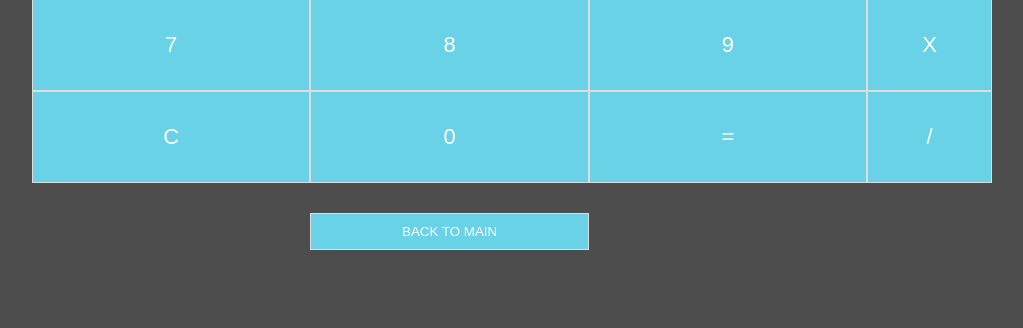
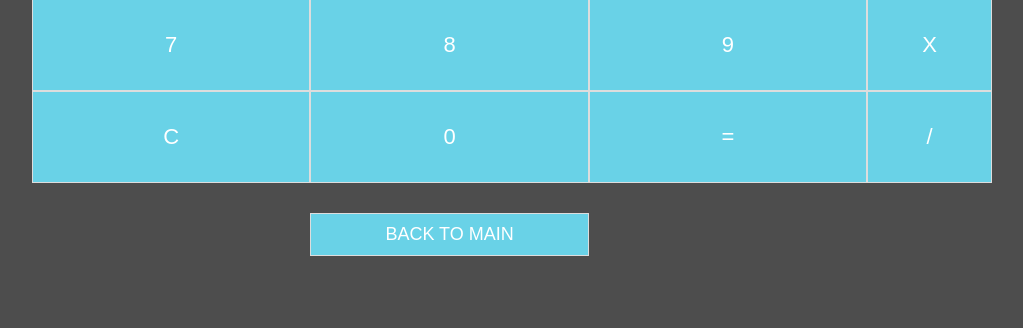
Before and after one commit to CRAYPAUL/Web-Server, a PHP site: page /main/calc.php in a window 1280 px wide. Shown: the part 472-800 px from the top of the page, without its empty margins (0-1023 px from the left). Run offline with PHP 8.4, Linux system fonts and the light colour scheme.

Commit message:
Update calc.php

```diff
--- a/main/calc.php
+++ b/main/calc.php
@@ -160,7 +160,7 @@ require $_SERVER['DOCUMENT_ROOT']."/authentication.php";
     	}
 
     	.form-header {
-		margin-bottom : 0.5rem;
+		margin-bottom: 0.5rem;
 		font-size: 30px;
 		text-align: center;
 		color: #fafafa;
@@ -180,7 +180,7 @@ require $_SERVER['DOCUMENT_ROOT']."/authentication.php";
 		width: 29%;
 		display: block;
 		float: right;
-		font size: large;
+		font-size: large;
 		text-transform: uppercase;
 	}
 
```
